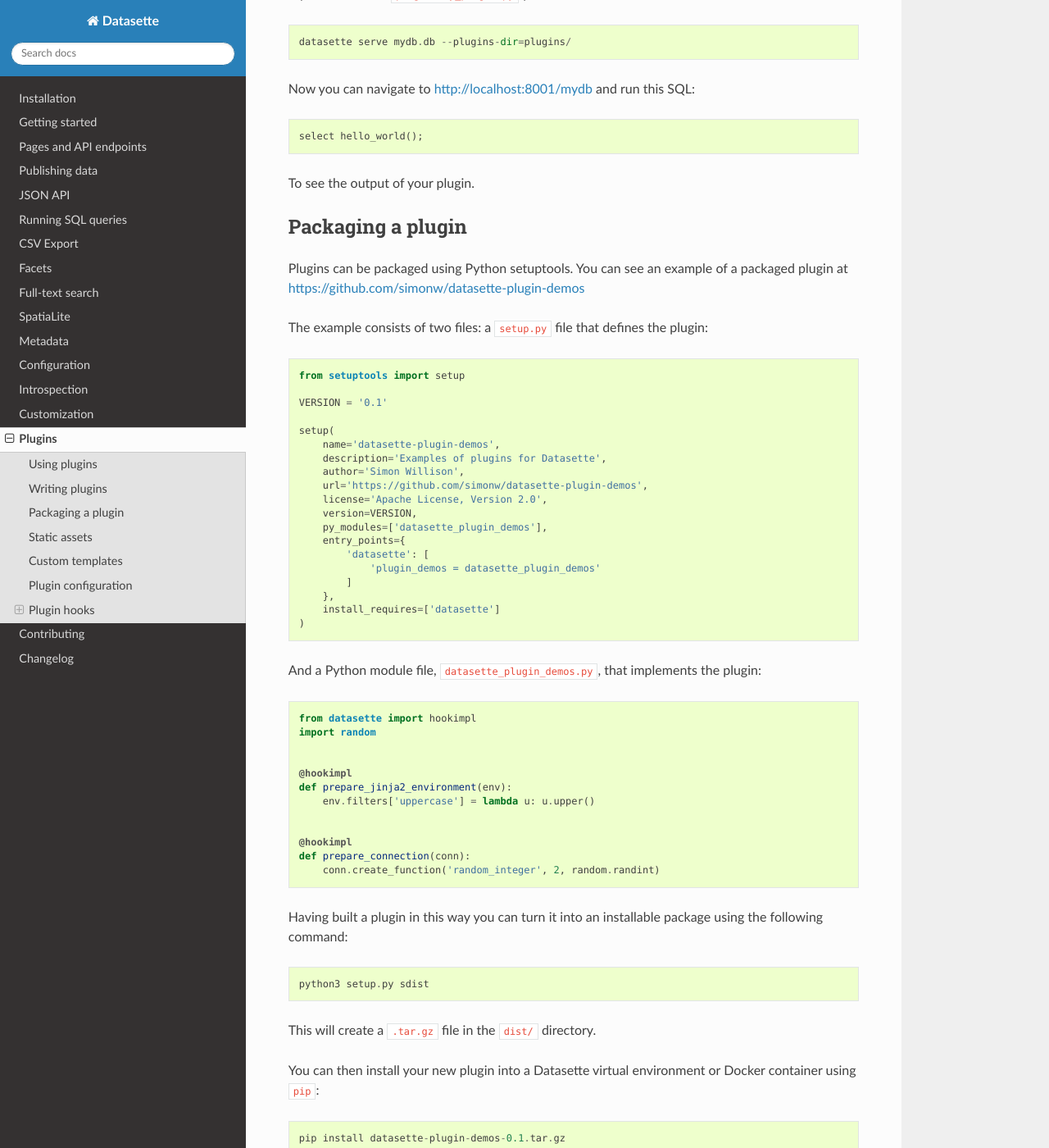
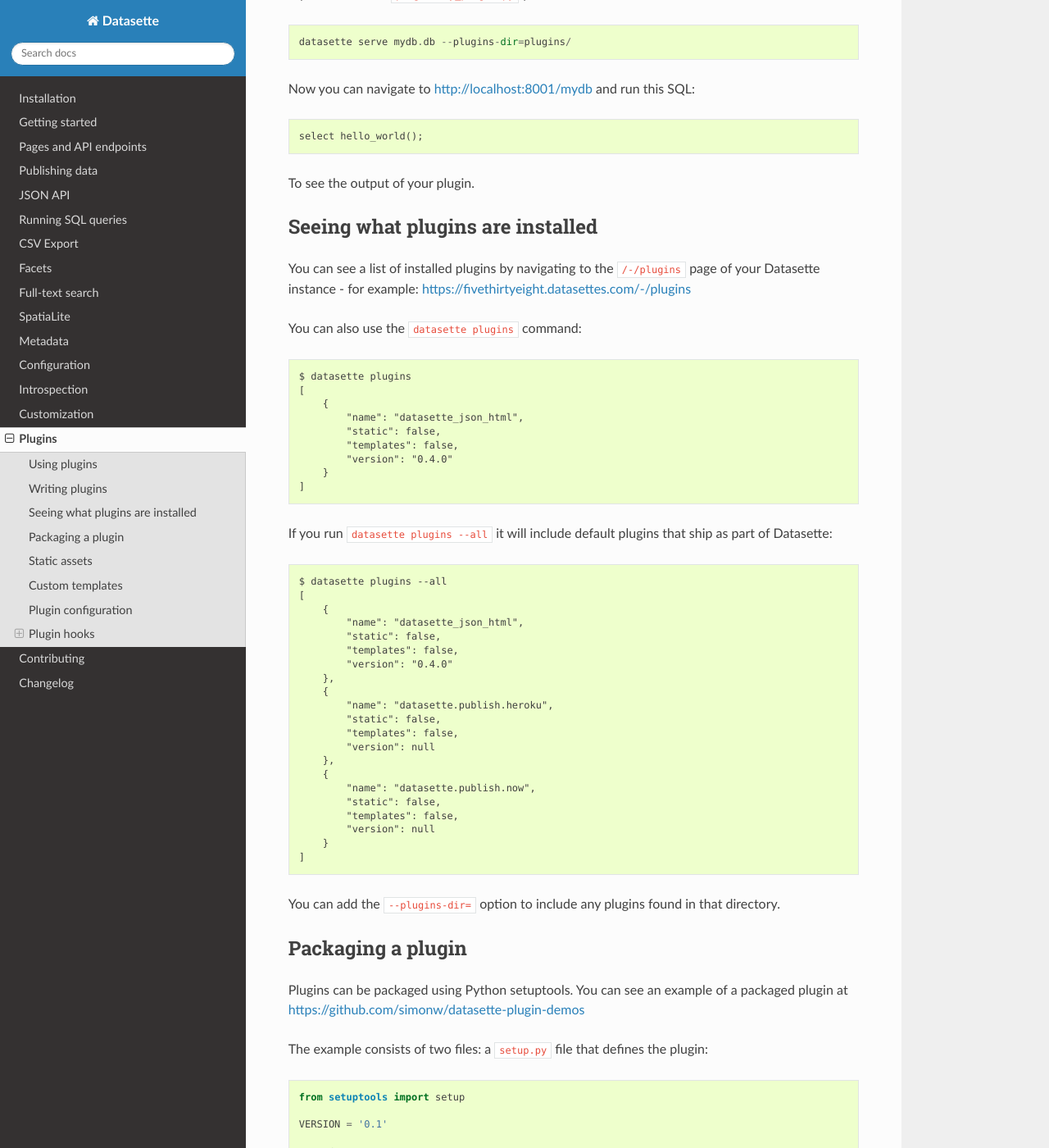
Before and after one commit to simonw/datasette, a Sphinx documentation site: the page built from docs/plugins.rst, in a window 1280 px wide and 1400 px high, scrolled down 1037 px. Shown: the whole window at 82% size. Built offline with Sphinx 7.4.7 and the Read the Docs theme 2.0.0, drawn with Linux system fonts in a browser that asks for light colours.

Commit message:
New 'datasette plugins' command to list installed plugins

```diff
--- a/docs/plugins.rst
+++ b/docs/plugins.rst
@@ -57,6 +57,49 @@
     select hello_world();
 
 To see the output of your plugin.
+
+Seeing what plugins are installed
+---------------------------------
+
+You can see a list of installed plugins by navigating to the ``/-/plugins`` page of your Datasette instance - for example: https://fivethirtyeight.datasettes.com/-/plugins
+
+You can also use the ``datasette plugins`` command::
+
+    $ datasette plugins
+    [
+        {
+            "name": "datasette_json_html",
+            "static": false,
+            "templates": false,
+            "version": "0.4.0"
+        }
+    ]
+
+If you run ``datasette plugins --all`` it will include default plugins that ship as part of Datasette::
+
+    $ datasette plugins --all
+    [
+        {
+            "name": "datasette_json_html",
+            "static": false,
+            "templates": false,
+            "version": "0.4.0"
+        },
+        {
+            "name": "datasette.publish.heroku",
+            "static": false,
+            "templates": false,
+            "version": null
+        },
+        {
+            "name": "datasette.publish.now",
+            "static": false,
+            "templates": false,
+            "version": null
+        }
+    ]
+
+You can add the ``--plugins-dir=`` option to include any plugins found in that directory.
 
 Packaging a plugin
 ------------------
```
Also changed, not shown: 2 other files.
